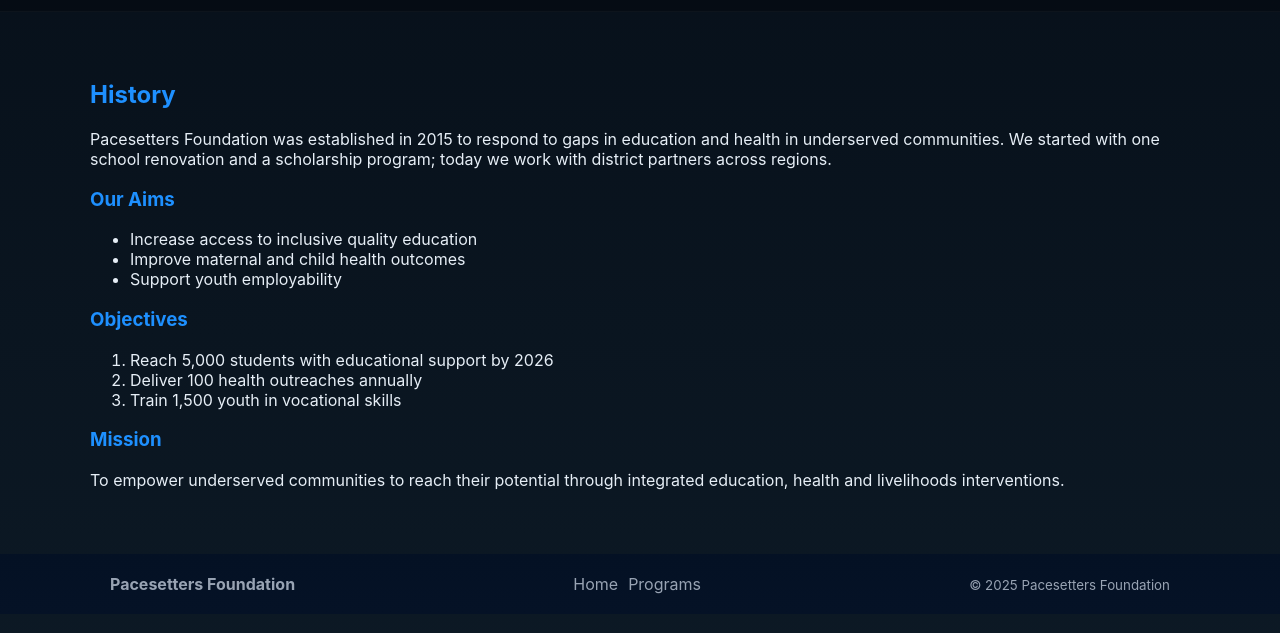
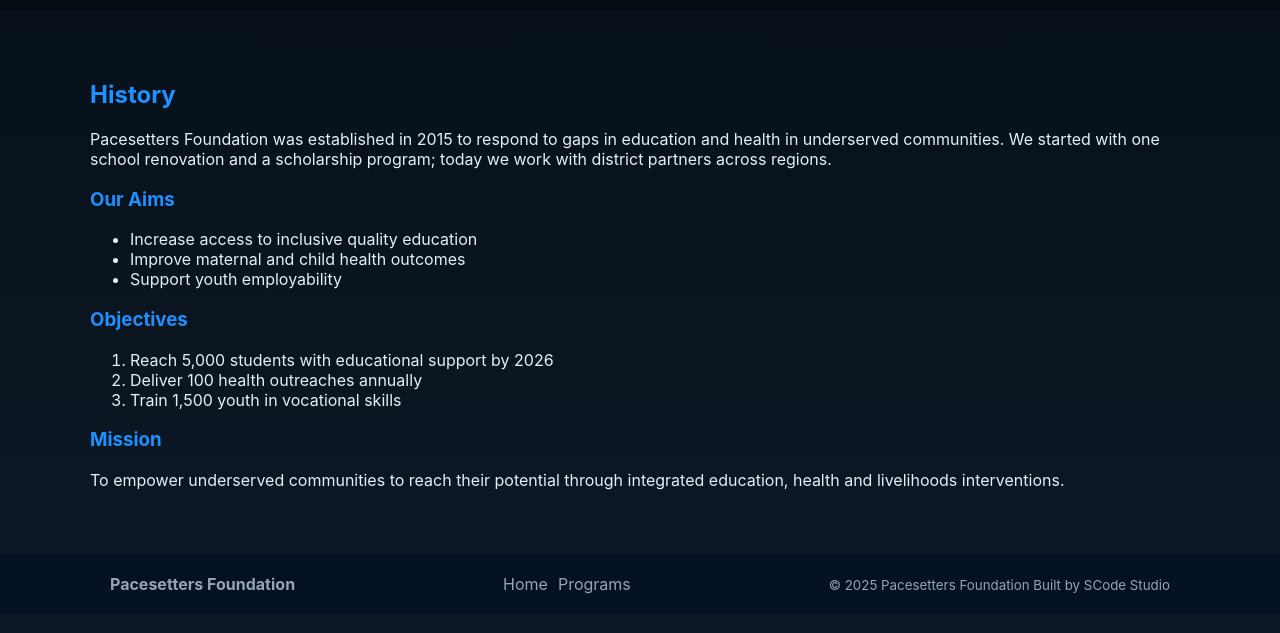
Before and after one commit to SCodeGit/pacesettersfoundation.github.io, a plain HTML site: page about.html in a window 1280 px wide. Shown: the part 65-698 px from the top of the page. Drawn offline with Linux system fonts and the light colour scheme.

Commit message:
Update about.html

```diff
--- a/about.html
+++ b/about.html
@@ -49,7 +49,7 @@
     <div class="container footer-grid">
       <div><strong>Pacesetters Foundation</strong></div>
       <div><nav class="footer-nav"><a href="index.html">Home</a><a href="programs.html">Programs</a></nav></div>
-      <div><small class="muted">© 2025 Pacesetters Foundation</small></div>
+      <div><small class="muted">© 2025 Pacesetters Foundation Built by SCode Studio </small></div>
     </div>
   </footer>
 
```
